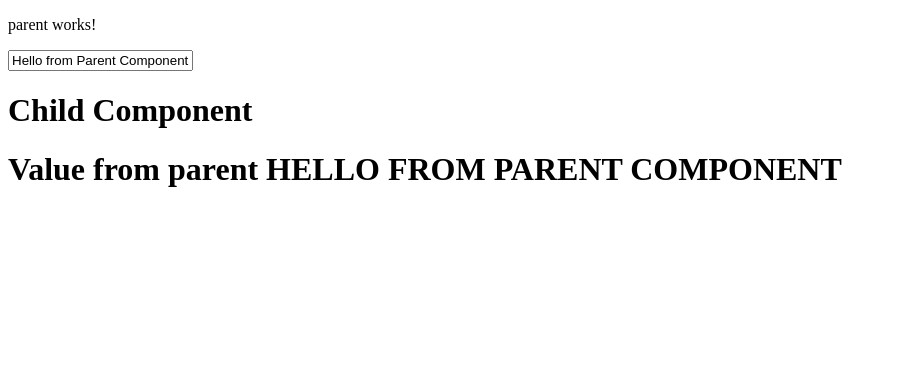
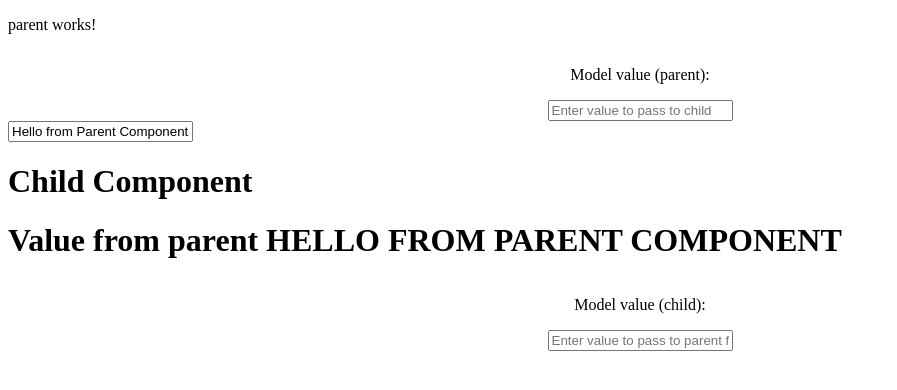
Before and after one commit to ANANTH4004/Angular-basics, an Angular app: page / in a window 1280 px wide. Shown: the top 390 px of the page, without its empty margins (0-897 px from the left). Built offline with nearby package versions, Linux system fonts and the light colour scheme.

Commit message:
using model (ModelSignal)

```diff
--- a/src/app/child/child.component.html
+++ b/src/app/child/child.component.html
@@ -1,2 +1,22 @@
 <h1>Child Component</h1>
 <h1>Value from parent {{ valueFromParent() }}</h1>
+
+<div
+  style="
+    display: flex;
+    align-items: center;
+    justify-content: center;
+    flex-direction: column;
+  "
+>
+  <div>
+    <p>Model value (child): {{ fromParent() }}</p>
+  </div>
+  <div>
+    <input
+      type="text"
+      [(ngModel)]="fromParent"
+      placeholder="Enter value to pass to parent form child"
+    />
+  </div>
+</div>
--- a/src/app/child/child.component.ts
+++ b/src/app/child/child.component.ts
@@ -1,8 +1,9 @@
-import { Component, input } from '@angular/core';
+import { Component, input, model, ModelSignal } from '@angular/core';
+import { FormsModule } from '@angular/forms';
 
 @Component({
   selector: 'app-child',
-  imports: [],
+  imports: [FormsModule],
   templateUrl: './child.component.html',
   styleUrl: './child.component.scss',
 })
@@ -12,6 +13,8 @@ export class ChildComponent {
     transform: transformToUppercase,
   });
   childValue = 'Hello from Child Component';
+
+  fromParent = model();
 }
 function transformToUppercase(value: string | undefined): string {
   return value?.toUpperCase() ?? '';
--- a/src/app/parent/parent.component.html
+++ b/src/app/parent/parent.component.html
@@ -1,4 +1,24 @@
 <p>parent works!</p>
+
+<div
+  style="
+    display: flex;
+    align-items: center;
+    justify-content: center;
+    flex-direction: column;
+  "
+>
+  <div>
+    <p>Model value (parent): {{ modelValueToPass }}</p>
+  </div>
+  <div>
+    <input
+      type="text"
+      [(ngModel)]="modelValueToPass"
+      placeholder="Enter value to pass to child"
+    />
+  </div>
+</div>
 
 <input
   type="text"
@@ -6,4 +26,7 @@
   placeholder="Enter value to pass to child"
 />
 
-<app-child [childValue]="valueToPass"></app-child>
+<app-child
+  [childValue]="valueToPass"
+  [(fromParent)]="modelValueToPass"
+></app-child>
--- a/src/app/parent/parent.component.ts
+++ b/src/app/parent/parent.component.ts
@@ -13,4 +13,5 @@ import { CommonModule } from '@angular/common';
 export class ParentComponent {
   valueToPass = 'Hello from Parent Component';
   childValue = '';
+  modelValueToPass = '';
 }
```
